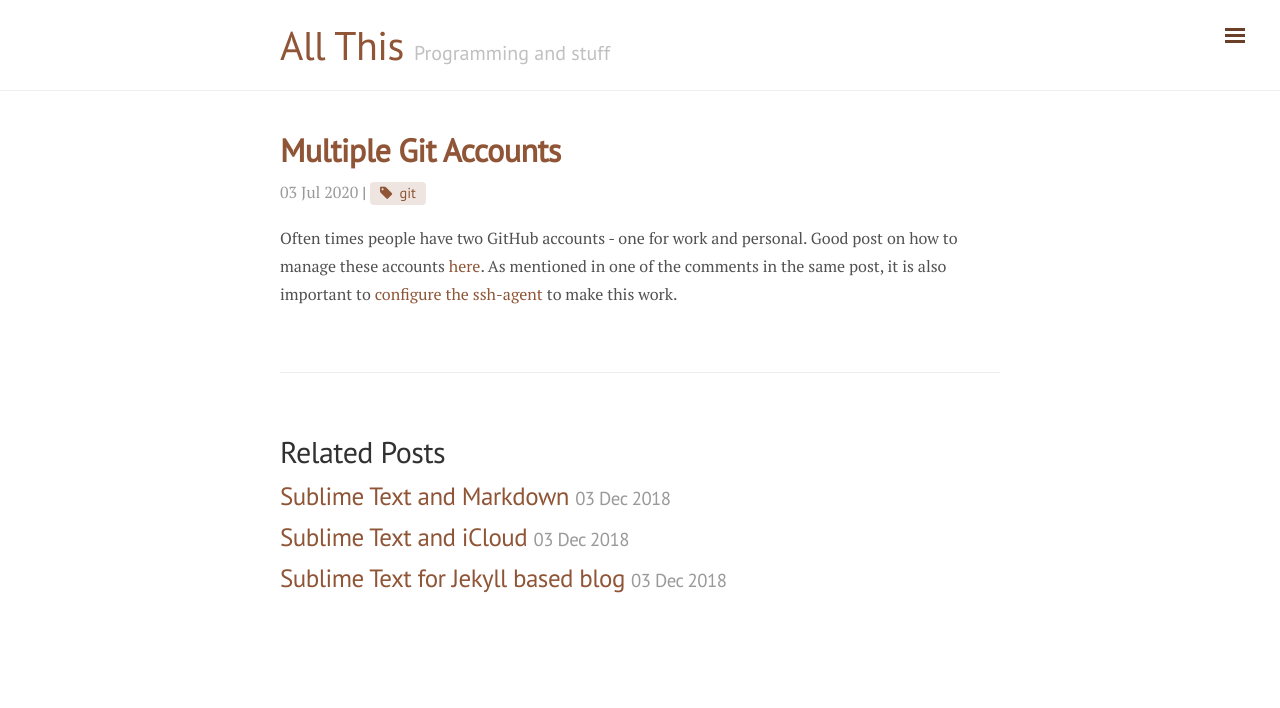
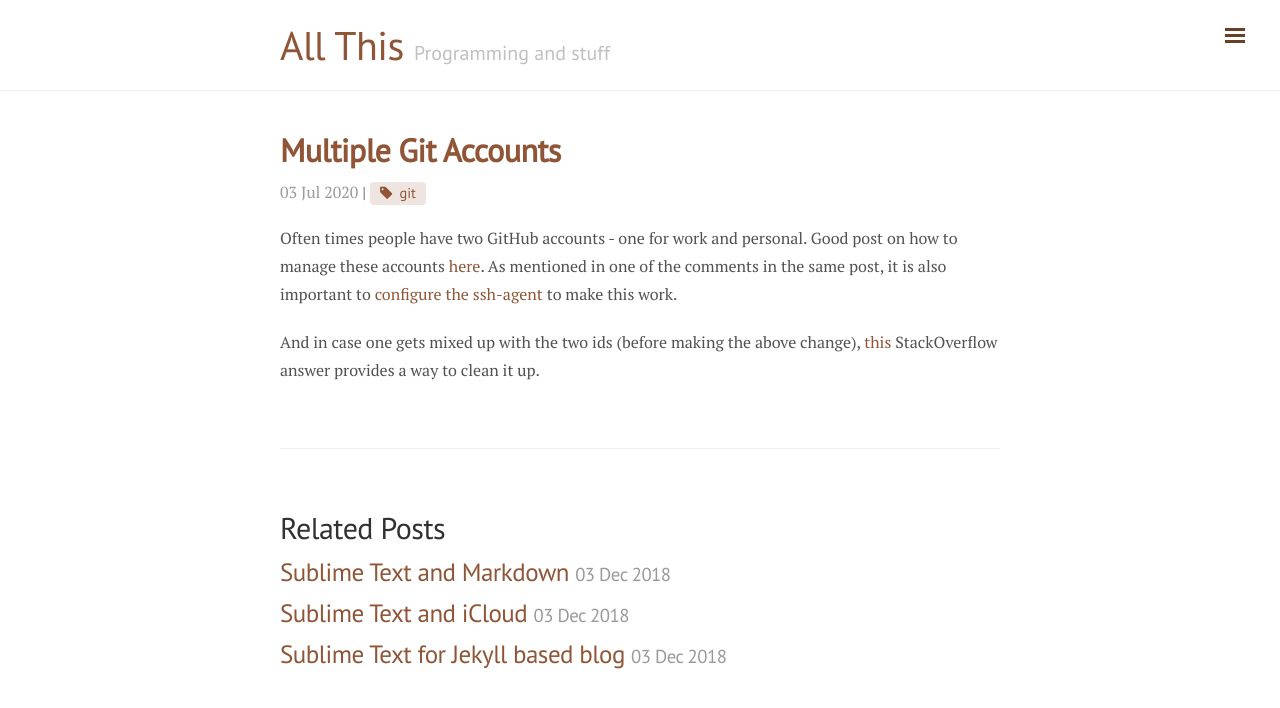
Before and after one commit to psuryan/psuryan.github.io, a Jekyll site: the page built from _posts/2020-07-03-multiple-accounts-in-git.md, in a window 1280 px wide. Shown: the top 708 px of the page. Built offline with Jekyll 4.4.1, drawn with Linux system fonts in a browser that asks for light colours; nearby versions of some CDN libraries.

Commit message:
New post

```diff
--- a/_posts/2020-07-03-multiple-accounts-in-git.md
+++ b/_posts/2020-07-03-multiple-accounts-in-git.md
@@ -6,3 +6,5 @@ tags: [git]
 ---
 Often times people have two GitHub accounts - one for work and personal. Good post on how to manage these accounts [here](https://code.tutsplus.com/tutorials/quick-tip-how-to-work-with-github-and-multiple-accounts--net-22574).
 As mentioned in one of the comments in the same post, it is also important to [configure the ssh-agent](https://superuser.com/questions/272465/using-multiple-ssh-public-keys) to make this work.
+
+And in case one gets mixed up with the two ids (before making the above change), [this](https://stackoverflow.com/a/30737248) StackOverflow answer provides a way to clean it up.
```
